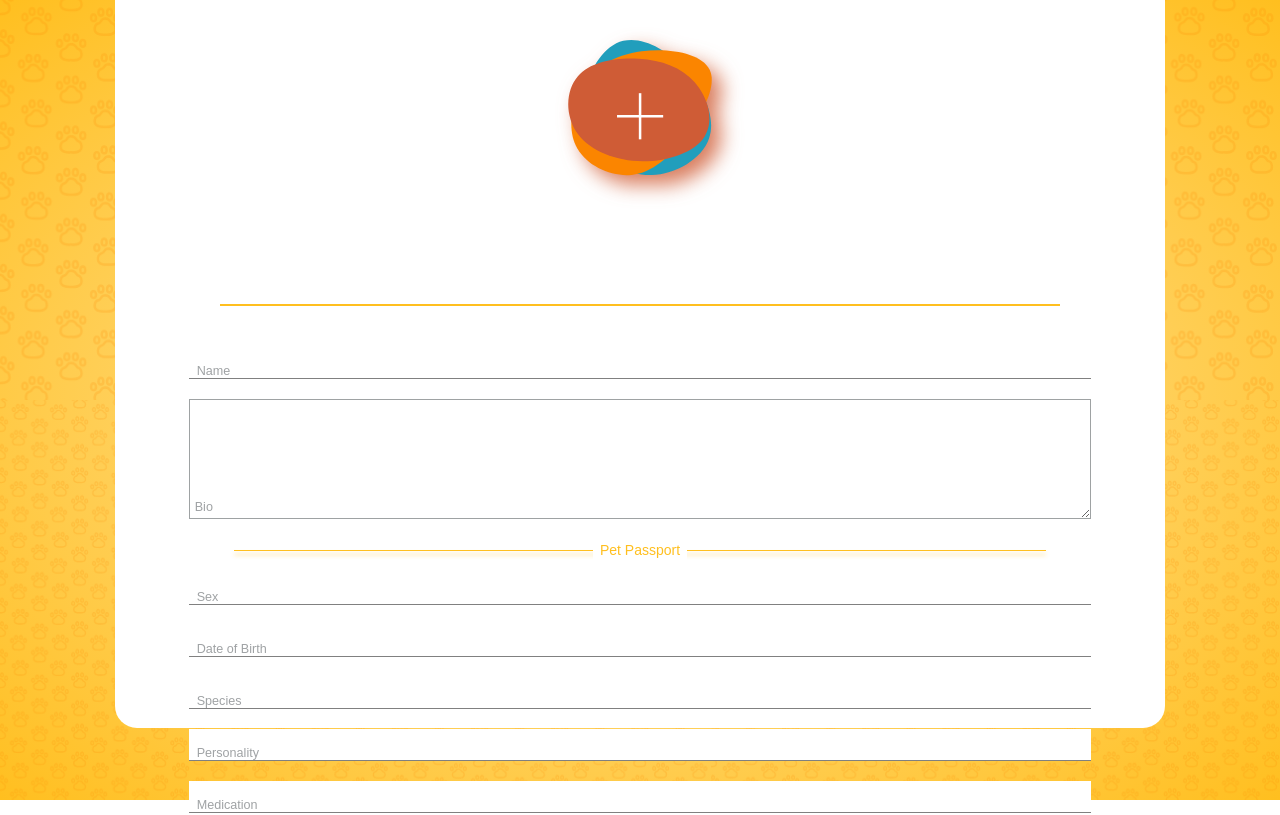
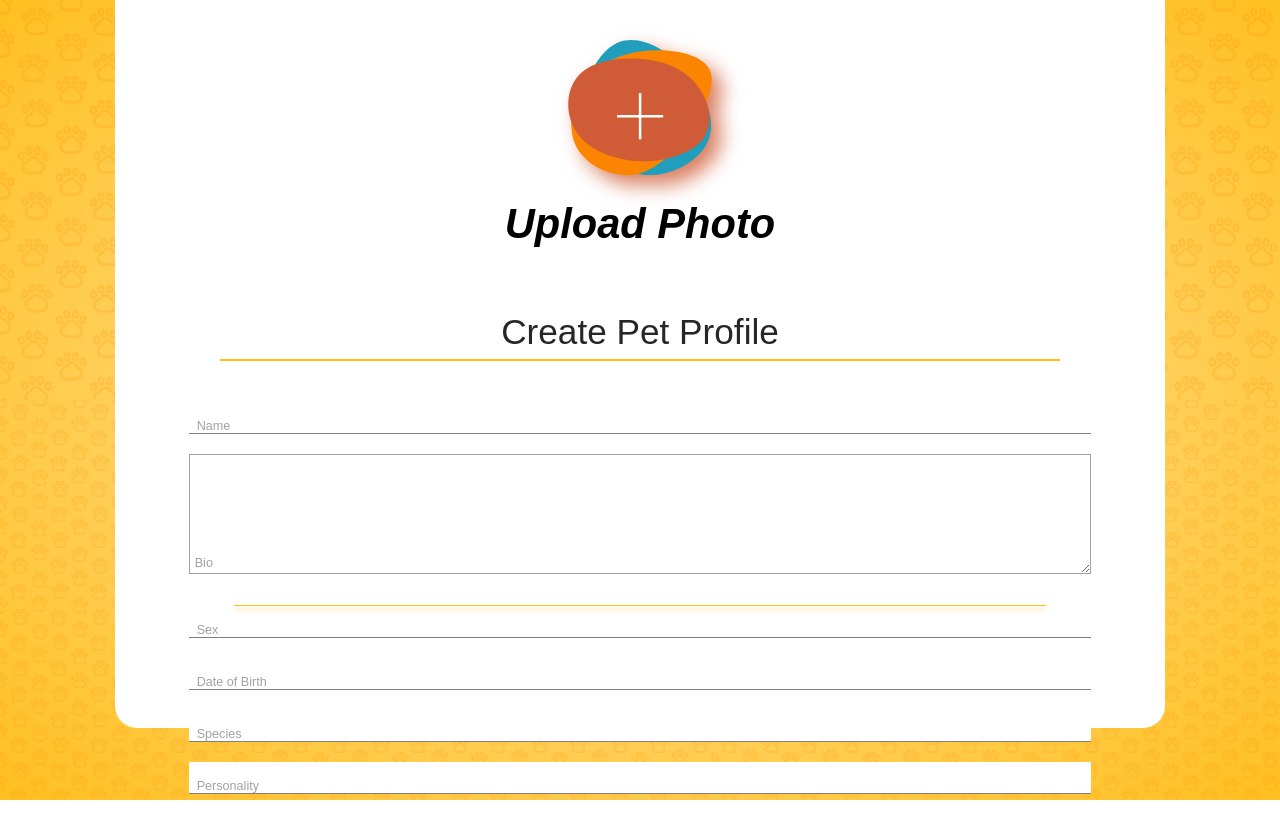
Before and after one commit to ozzyee/pawcket, a Next.js app: page /create-pet in a window 1280 px wide. Shown: the top 815 px of the page. Built offline with nearby package versions, Linux system fonts and the light colour scheme.

Commit message:
layout ready fixing glowing line tex

```diff
--- a/src/layouts/create-profiles-form/create-profiles.component.tsx
+++ b/src/layouts/create-profiles-form/create-profiles.component.tsx
@@ -2,23 +2,31 @@ import { MainLayout } from "../main-layout/main-layout.component";
 import { Buttons } from "../../components/buttons/buttons.component";
 import { FormInputs } from "../../components/form-inputs/form-inputs.component";
 import { Frame } from "../../components/frame/frame.component";
+import { TCreateProfileProps } from "./create-profiles.definition";
 import * as S from "./create-profiles.style";
 
-export function CreateProfileForm({topTitle, bottomTitle, background, foregrnpm}){
+export function CreateProfileForm({topTitle, bottomTitle, background, foreground,isPet}: TCreateProfileProps){
+
+    let separatorText: string = isPet? "PET PASSPORT": "USER INFO";
+    console.log(separatorText);
+
     return(
 
         <MainLayout
         topTitle={topTitle}
         bottomTitle={bottomTitle}
-        topChildren={<Frame background="/frame.svg" foreground={`"+"`}/>}
+        topChildren={<Frame background={background} foreground={foreground}/>}
         >
             <a style={S.SkipStyle} href="">
                 Skip
             </a>
+            { isPet ?
                 <form>
+                    <span>
                         <FormInputs placeholder="Name" inputType="input"></FormInputs>
                         <FormInputs placeholder="Bio" inputType="text-area"></FormInputs>
-                <S.GlowingLine text={`"Pet Passport"`}/>
+                    </span>
+                        <S.GlowingLine separatorText={separatorText} />
                         <FormInputs placeholder="Sex" inputType="input"></FormInputs>
                         <FormInputs placeholder="Date of Birth" inputType="input"></FormInputs>
                         <FormInputs placeholder="Species" inputType="input"></FormInputs>
@@ -27,6 +35,19 @@ export function CreateProfileForm({topTitle, bottomTitle, background, foregrnpm}
                         <FormInputs placeholder="Weight" inputType="input"></FormInputs>
                         <FormInputs placeholder="Extra Info" inputType="text-area"></FormInputs>
                 </form>
+                :
+                <form>
+                    <S.GlowingLine separatorText={separatorText} />
+                    <span>
+                        <FormInputs placeholder="Name"></FormInputs>
+                        <FormInputs placeholder="Date of Birth"></FormInputs>
+                    </span>
+                        <FormInputs placeholder="Postal Code"></FormInputs>
+                        <FormInputs placeholder="Telephone"></FormInputs>
+                        <FormInputs placeholder="Username"></FormInputs>
+                        <FormInputs placeholder="Extra Info" inputType="text-area"></FormInputs>
+                </form>
+            }
             <div style={S.ButtonsWrapper}>
                 <Buttons dark={false} children="Continue"></Buttons>
                 <Buttons dark={true} children="Add Another"></Buttons>
--- a/src/layouts/create-profiles-form/create-profiles.style.ts
+++ b/src/layouts/create-profiles-form/create-profiles.style.ts
@@ -1,16 +1,9 @@
 import styled, { CSSProperties } from "styled-components";
 import styles from "../../styles/style.config.json";
+import { TCreateProfileProps, TGlowingLine } from "./create-profiles.definition";
 
-type TProps = {
-    background?:string,
-    foreground?:string,
-    width?: number,
-    height?: number,
-    text?:string,
-    onClick?: () => void
-}
 
-export const CrossFrame = styled.span<TProps>`
+export const CrossFrame = styled.span<TCreateProfileProps>`
    width:150px;
    height: 150px;
    background-color: red;
@@ -37,7 +30,7 @@ export const CrossFrame = styled.span<TProps>`
     }
 `;
 
-export const GlowingLine = styled.div<TProps>`
+export const GlowingLine = styled.div<TGlowingLine>`
     width: 90%;
     margin: 0 auto;
     position: relative;
@@ -58,7 +51,7 @@ export const GlowingLine = styled.div<TProps>`
         font-family: "Poppins", sans-serif;
         font-weight: 300;
         padding: 0 7px 0 7px;
-        content: ${props => props.text};
+        content: ${props => props.separatorText};
         transform: translateY(-55%);
         background-color: white;
         color: ${styles.colors.primary};
--- a/src/pages/create-pet.tsx
+++ b/src/pages/create-pet.tsx
@@ -3,38 +3,14 @@ import { CreateProfileForm } from "../layouts/create-profiles-form/create-profil
 
 const CreatePet: NextPage = () => {
     return (
-        <CreateProfileForm/>
+        <CreateProfileForm
+        topTitle="Upload Photo"
+        bottomTitle="Create Pet Profile"
+        background="/frame.svg"
+        foreground={`"+"`}
+        isPet={true}
+        />
     );
  };
 
  export default CreatePet;
-
-
-//  <MainLayout
-//         topTitle="Upload Photo"
-//         bottomTitle="Create Pet Profile"
-//         topChildren={<Frame background="/frame.svg" foreground={`"+"`}/>}
-//         >
-//             <a style={S.SkipStyle} href="">
-//                 Skip
-//             </a>
-//             <form>
-//                 <FormInputs placeholder="Name" inputType="input"></FormInputs>
-//                 <FormInputs placeholder="Bio" inputType="text-area"></FormInputs>
-//                 <S.GlowingLine text={`"Pet Passport"`}/>
-//                 <FormInputs placeholder="Sex" inputType="input"></FormInputs>
-//                 <FormInputs placeholder="Date of Birth" inputType="input"></FormInputs>
-//                 <FormInputs placeholder="Species" inputType="input"></FormInputs>
-//                 <FormInputs placeholder="Personality" inputType="input"></FormInputs>
-//                 <FormInputs placeholder="Medication" inputType="input"></FormInputs>
-//                 <FormInputs placeholder="Weight" inputType="input"></FormInputs>
-//                 <FormInputs placeholder="Extra Info" inputType="text-area"></FormInputs>
-//             </form>
-//             <div style={S.ButtonsWrapper}>
-//                 <Buttons dark={false} children="Continue"></Buttons>
-//                 <Buttons dark={true} children="Add Another"></Buttons>
-//             </div>
-
-//         </MainLayout>
-//     )
-// }
```
Also changed, not shown: src/layouts/create-profiles-form/create-profiles.definition.ts (+14 -0 lines). Lines whose indentation alone changed are shown as unchanged.
